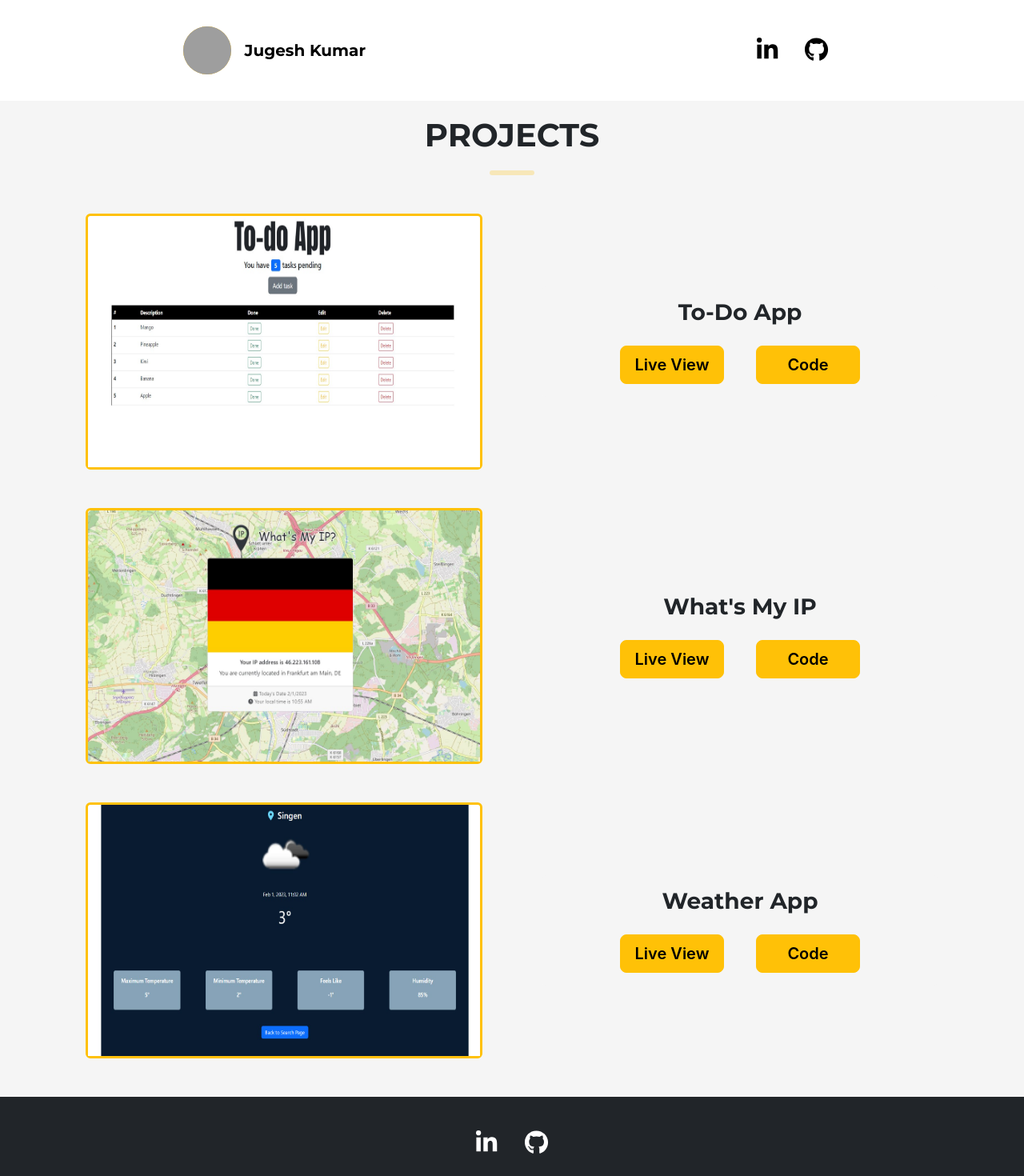
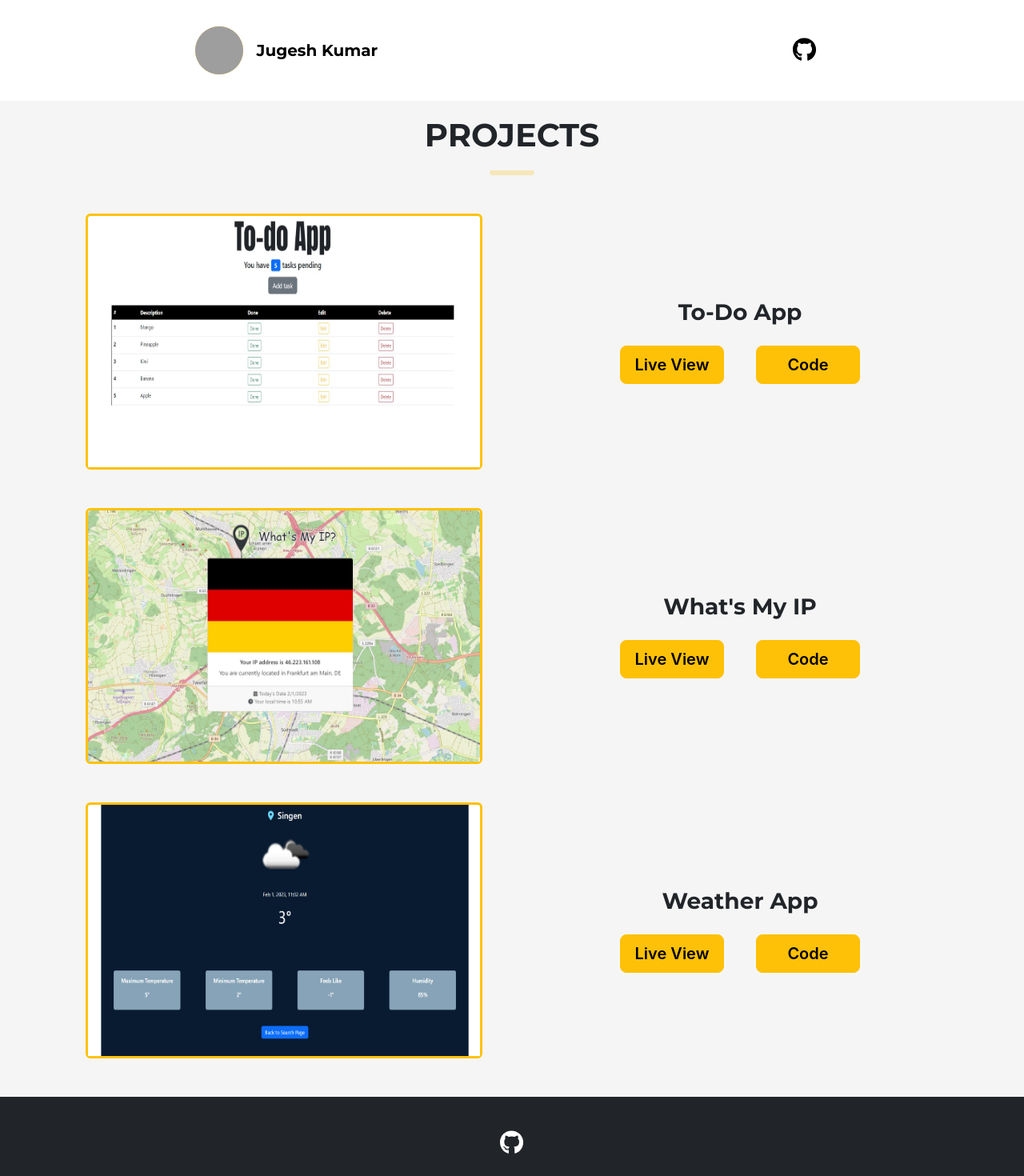
Before and after one commit to Jkumar0208/portfolio-project, a React (Create React App) app: page / in a window 1280 px wide. Shown: the top 1470 px of the page at 80% size. Built offline with nearby package versions, Linux system fonts and the light colour scheme; grey boxes are pictures that could not be loaded.

Commit message:
delete some code

```diff
--- a/src/App.js
+++ b/src/App.js
@@ -4,7 +4,6 @@ import todo from "./images/todo-img.jpg";
 import ipAddress from "./images/ip-address-img.jpg";
 import weather from "./images/weather-app-img.jpg";
 import { FontAwesomeIcon } from "@fortawesome/react-fontawesome";
-import { faLinkedinIn } from "@fortawesome/free-brands-svg-icons";
 import { faGithub } from "@fortawesome/free-brands-svg-icons";
 
 function App() {
@@ -31,12 +30,6 @@ function App() {
               </table>
             </div>
             <span className="navbar-text navbar-icons">
-              <a className="btn btn-floating m-1 footer-linkedin" href="https://www.linkedin.com/in/jugesh-kumar-445b88264" target="_blank" rel="noopener noreferrer" role="button"
-              ><FontAwesomeIcon
-                  icon={faLinkedinIn}
-                  style={{ color: "#000000" }}
-                /></a>
-
               <a className="btn btn-floating m-1 footer-linkedin" href="https://github.com/Jkumar0208" target="_blank" rel="noopener noreferrer" role="button"
               ><FontAwesomeIcon
                   icon={faGithub}
@@ -128,12 +121,6 @@ function App() {
       <footer className="bg-dark text-center text-white mt-5">
         <div className="container p-4 pb-0">
           <section className="mb-4">
-            <a className="btn btn-floating m-1 footer-linkedin" href="https://www.linkedin.com/in/jugesh-kumar-445b88264" target="_blank" rel="noopener noreferrer" role="button"
-            ><FontAwesomeIcon
-                icon={faLinkedinIn}
-                style={{ color: "#FFFFFF" }}
-              /></a>
-
             <a className="btn btn-floating m-1 footer-linkedin" href="https://github.com/Jkumar0208" target="_blank" rel="noopener noreferrer" role="button"
             ><FontAwesomeIcon
                 icon={faGithub}
```
